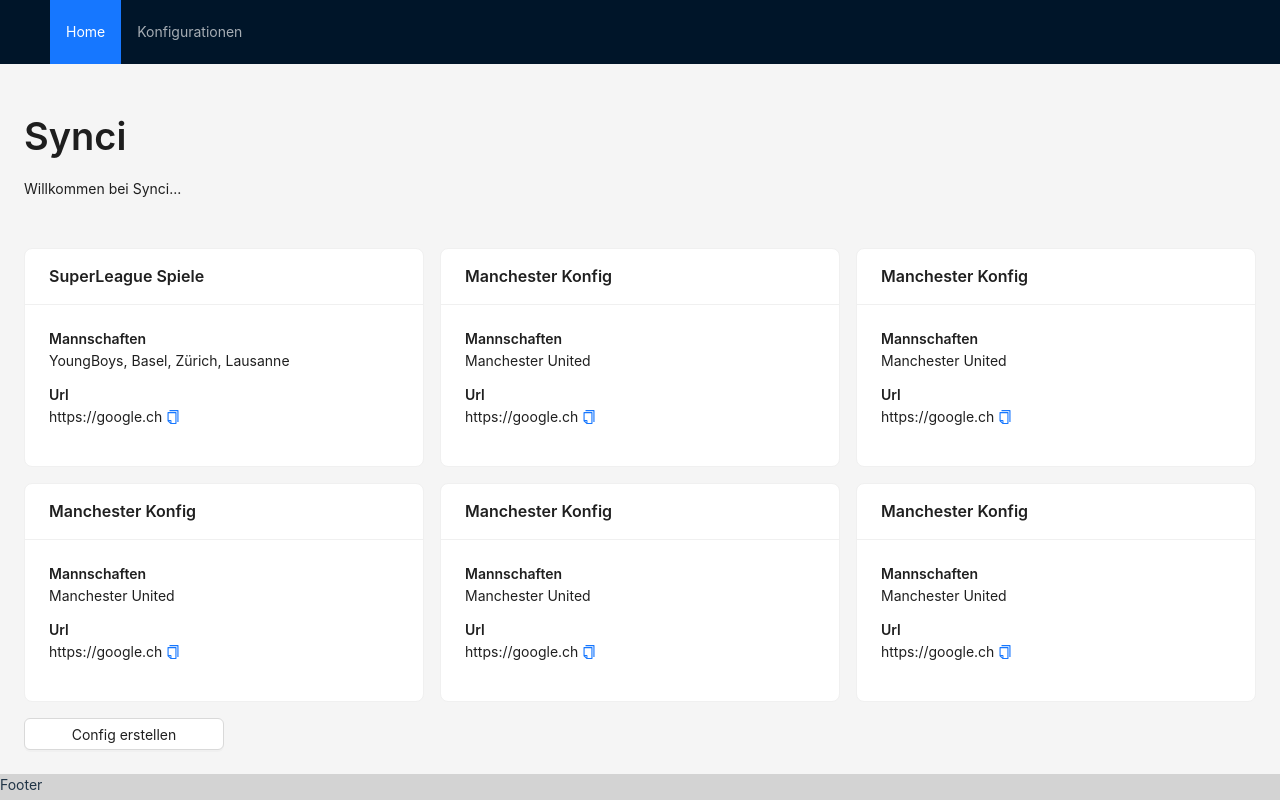
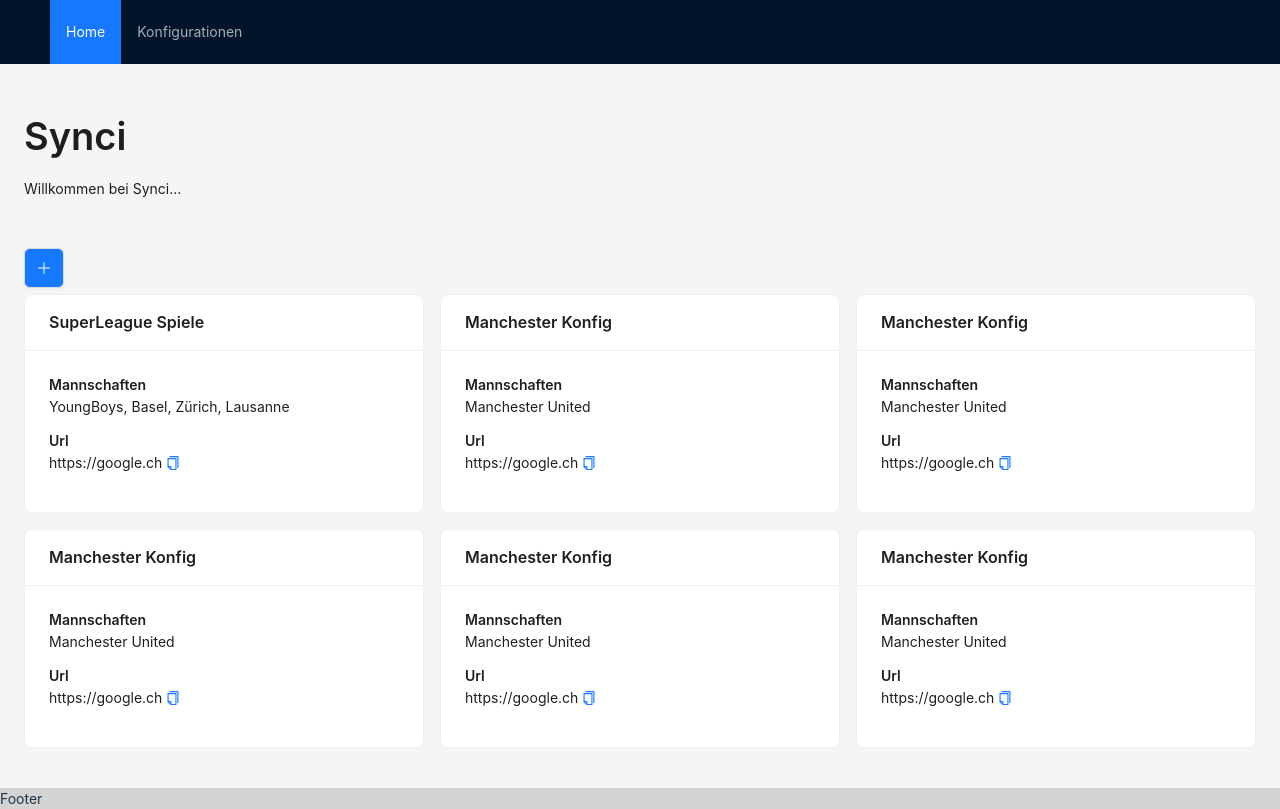
Before and after one commit to andriwild/synci, a React (Vite) app in the folder frontend/: page / in a window 1280 px wide. Built offline with nearby package versions, Linux system fonts and the light colour scheme.

Commit message:
change add button and make card clickable to route to edit

```diff
--- a/frontend/src/pages/Home.tsx
+++ b/frontend/src/pages/Home.tsx
@@ -1,5 +1,6 @@
 import { useNavigate } from "react-router-dom";
 import {Button, Card, Flex, List, Typography} from "antd";
+import { Plus } from "@phosphor-icons/react";
 
 export const Home = () => {
     const navigate = useNavigate();
@@ -47,13 +48,14 @@ export const Home = () => {
         <Flex vertical style={{height: '100%', width: '100%', padding: 24}}>
             <Typography.Title>Synci</Typography.Title>
             <Typography.Text>Willkommen bei Synci...</Typography.Text>
+            <Button onClick={() => navigate('/config')} style={{width: 40, height: 40, marginTop: 48, backgroundColor: '#1677ff', color: 'white'}} icon={<Plus size={'1rem'} />} />
             <List
-                style={{marginTop: 48}}
+                style={{marginTop: 6}}
                 grid={{ gutter: 16}}
                 dataSource={dataSource}
                 renderItem={(item) => (
                     <List.Item>
-                        <Card title={item.label} style={{width: 400}} onClick={() => navigate(`edit/${item.id}`)}>
+                        <Card title={item.label} style={{width: 400, cursor: 'pointer'}} onClick={() => navigate(`edit/${item.id}`)}>
                             <Flex gap={12} vertical>
 
                             <Flex vertical>
@@ -65,14 +67,12 @@ export const Home = () => {
                             <Flex vertical>
                             <Typography.Text strong>Url</Typography.Text>
                                 <Typography.Paragraph copyable>{item.url}</Typography.Paragraph>
-
                             </Flex>
                             </Flex>
                         </Card>
                     </List.Item>
                 )}
             />
-            <Button onClick={() => navigate('/config')} style={{width: 200}}>Config erstellen</Button>
         </Flex>
     );
 };
```
